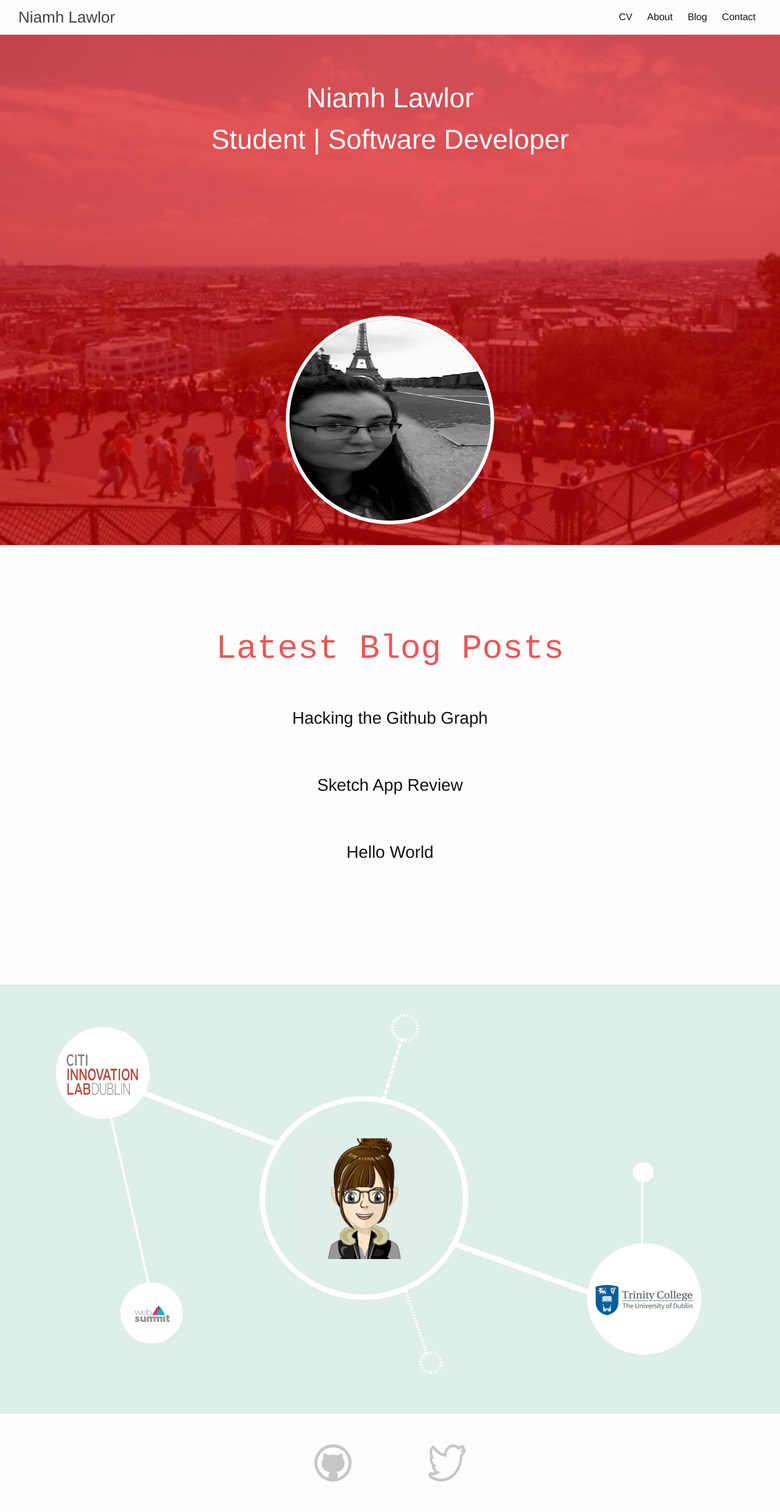
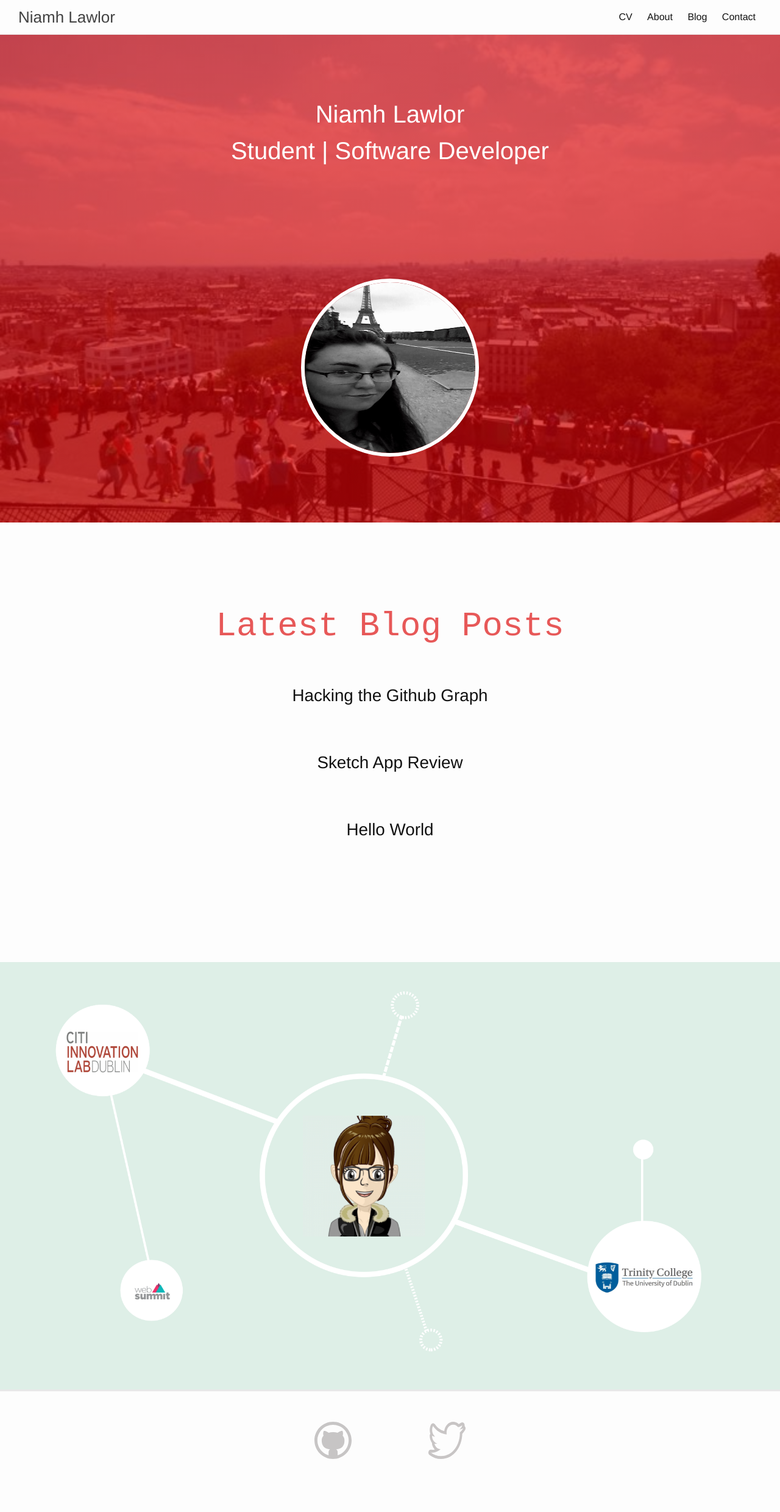
Before and after one commit to nileahtobhair/nileahtobhair.github.io, a Jekyll site: the page built from index.html, in a window 1280 px wide. Shown: the whole page at 61% size. Built offline with Jekyll 4.4.1, drawn with Linux system fonts in a browser that asks for light colours; the list of posts is cut into pages by our own code; after the commit the page ends 2443 px from its top, so only the background shows below that.

Commit message:
repsonsive homepage styling

```diff
--- a/_sass/_layout.scss
+++ b/_sass/_layout.scss
@@ -115,49 +115,29 @@
       $main-red,
       $main-red
     ), url("../pics/me.jpg");
-        background-size:cover;
-        padding-bottom: 0%;
-        margin:0;
-        height: 93vh;
-        min-height: 785px;
-        max-height: 1100px;
-     h1{
+    background-size:cover;
+    padding-bottom: 0%;
+    margin:0;
+    height: 800px;
+    h1{
           text-align: center;
+          padding-top: 100px;
           color:white;
           font-size: 40px;
-          width: 70%;
+          width: 100%;
+          height: 300px;
           margin: 0 auto;
-          padding-top: 5%;
           display: block;
+    }
+    .bottom{
+        height: 400px;
     }
     img{
         text-align: center;
         border-radius: 50%;
         display: block;
-        margin: 20% auto 0 auto;
+        margin: 0 auto 0 auto;
         border: 6px solid white;
-    }
-    @media screen and  (min-width: 600px) and (max-width:1300px) and (min-height: 700px){
-        h1{
-            font-size: 45px;
-            padding-top: 70px;
-        } img{
-            margin-top: 20%;
-            width:330px;
-            height:330px;
-        }
-
-    }
-    @media screen and  (max-width:1300px) and (max-height: 700px){
-        min-height: 570px;
-        h1{
-            width: 90%;
-        }
-        img{
-            margin-top: 25%;
-            width:220px;
-            height:220px;
-        }
     }
 }
 
--- a/index.html
+++ b/index.html
@@ -6,7 +6,7 @@
   <div class="home">
     <h1> Niamh Lawlor
     <br>Student | Software Developer</h1>
-    <img src="pics/profil2.jpg" width="280" height="280">
+    <div class="bottom"><img src="pics/profil2.jpg" width="280" height="280"></div>
   </div>
 
    </div>
```
Also changed, not shown: 1 other file.
